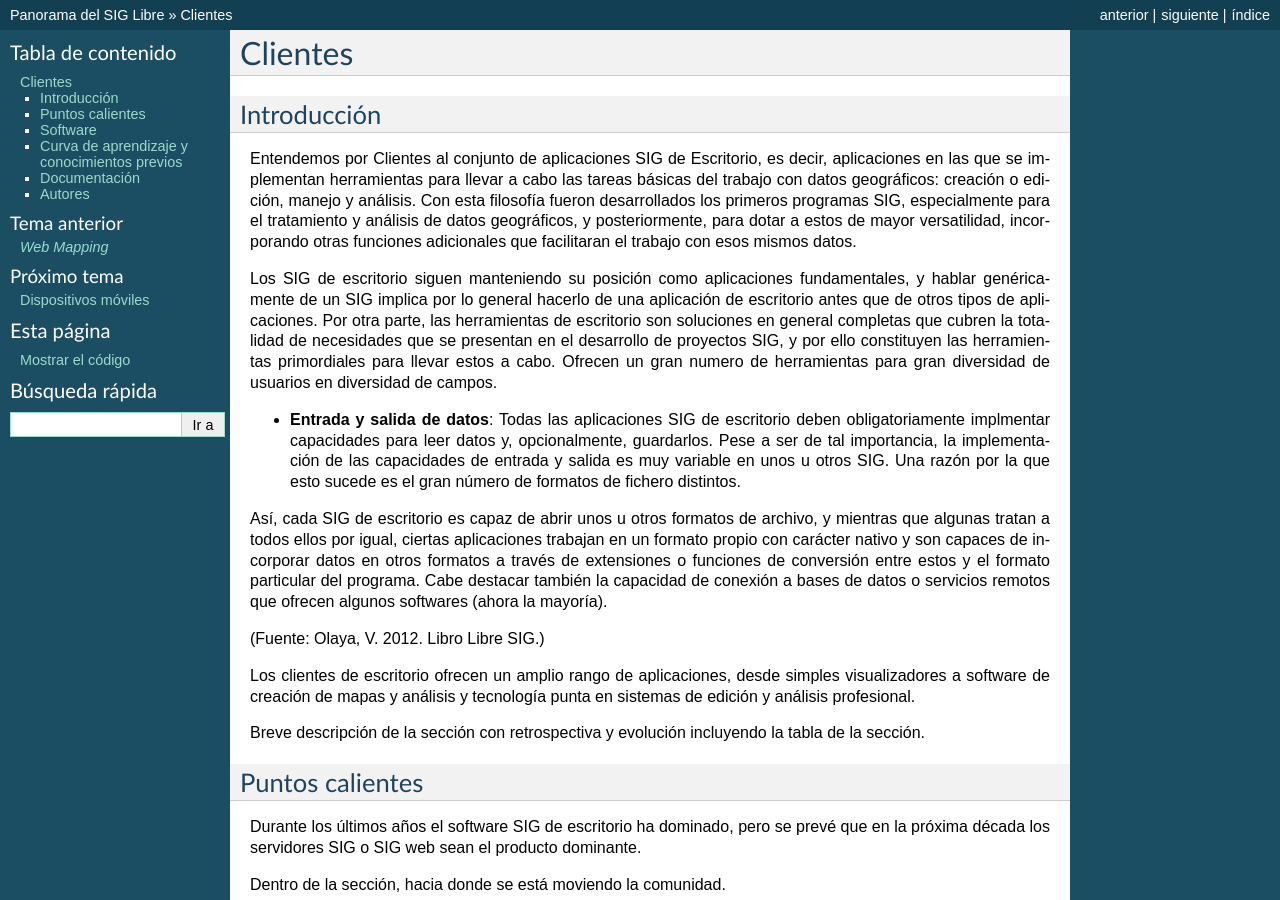
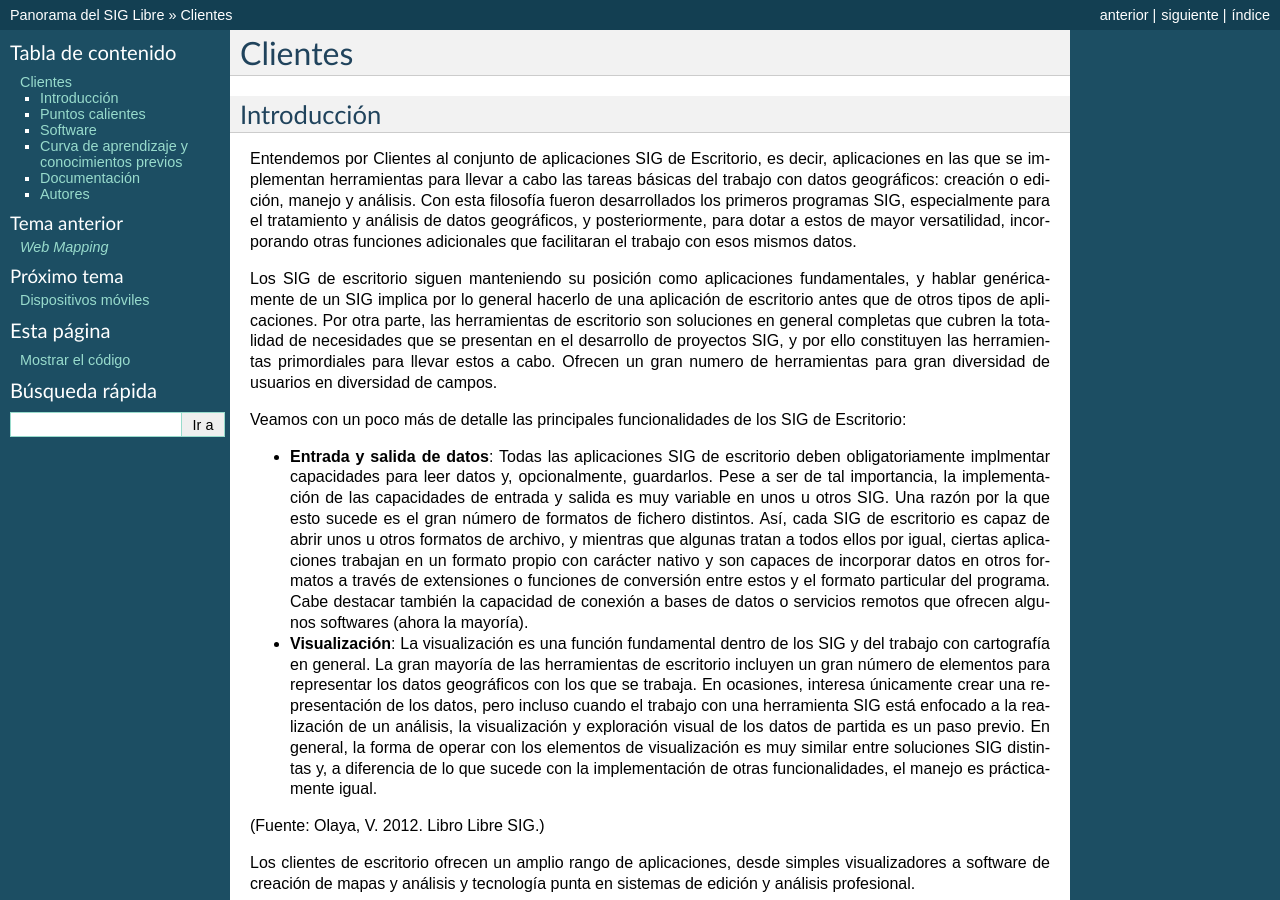
Before and after one commit to OSGeo-ES/panorama-siglibre8, a Sphinx documentation site: the page built from source/clientes/index.rst, in a window 1280 px wide and 900 px high. Built offline with Sphinx 7.4.7, drawn with Linux system fonts in a browser that asks for light colours.

Commit message:
Update index.rst

```diff
--- a/source/clientes/index.rst
+++ b/source/clientes/index.rst
@@ -13,11 +13,11 @@ Los SIG de escritorio siguen manteniendo su posición como aplicaciones fundamen
 Por otra parte, las herramientas de escritorio son soluciones en general completas que cubren la totalidad de necesidades que se presentan en el desarrollo de proyectos SIG, y por ello constituyen las herramientas primordiales para llevar estos a cabo.
 Ofrecen un gran numero de herramientas para gran diversidad de usuarios en diversidad de campos.
 
+Veamos con un poco más de detalle las principales funcionalidades de los SIG de Escritorio:
 
-- **Entrada y salida de datos**: Todas las aplicaciones SIG de escritorio deben obligatoriamente implmentar capacidades para leer datos y, opcionalmente, guardarlos. Pese a ser de tal importancia, la implementación de las capacidades de entrada y salida es muy variable en unos u otros SIG. Una razón por la que esto sucede es el gran número de formatos de fichero distintos.
-Así, cada SIG de escritorio es capaz de abrir unos u otros formatos de archivo, y mientras que algunas tratan a todos ellos por igual, ciertas aplicaciones trabajan en un formato propio con carácter nativo y son capaces de incorporar datos en otros formatos a través de extensiones o funciones de conversión entre estos y el formato particular del programa.
-Cabe destacar también la capacidad de conexión a bases de datos o servicios remotos que ofrecen algunos softwares (ahora la mayoría).
+- **Entrada y salida de datos**: Todas las aplicaciones SIG de escritorio deben obligatoriamente implmentar capacidades para leer datos y, opcionalmente, guardarlos. Pese a ser de tal importancia, la implementación de las capacidades de entrada y salida es muy variable en unos u otros SIG. Una razón por la que esto sucede es el gran número de formatos de fichero distintos. Así, cada SIG de escritorio es capaz de abrir unos u otros formatos de archivo, y mientras que algunas tratan a todos ellos por igual, ciertas aplicaciones trabajan en un formato propio con carácter nativo y son capaces de incorporar datos en otros formatos a través de extensiones o funciones de conversión entre estos y el formato particular del programa. Cabe destacar también la capacidad de conexión a bases de datos o servicios remotos que ofrecen algunos softwares (ahora la mayoría).
 
+- **Visualización**: La visualización es una función fundamental dentro de los SIG y del trabajo con cartografía en general. La gran mayoría de las herramientas de escritorio incluyen un gran número de elementos para representar los datos geográficos con los que se trabaja. En ocasiones, interesa únicamente crear una representación de los datos, pero incluso cuando el trabajo con una herramienta SIG está enfocado a la realización de un análisis, la visualización y exploración visual de los datos de partida es un paso previo. En general, la forma de operar con los elementos de visualización es muy similar entre soluciones SIG distintas y, a diferencia de lo que sucede con la implementación de otras funcionalidades, el manejo es prácticamente igual.
 
 (Fuente: Olaya, V. 2012. Libro Libre SIG.)
 
```
